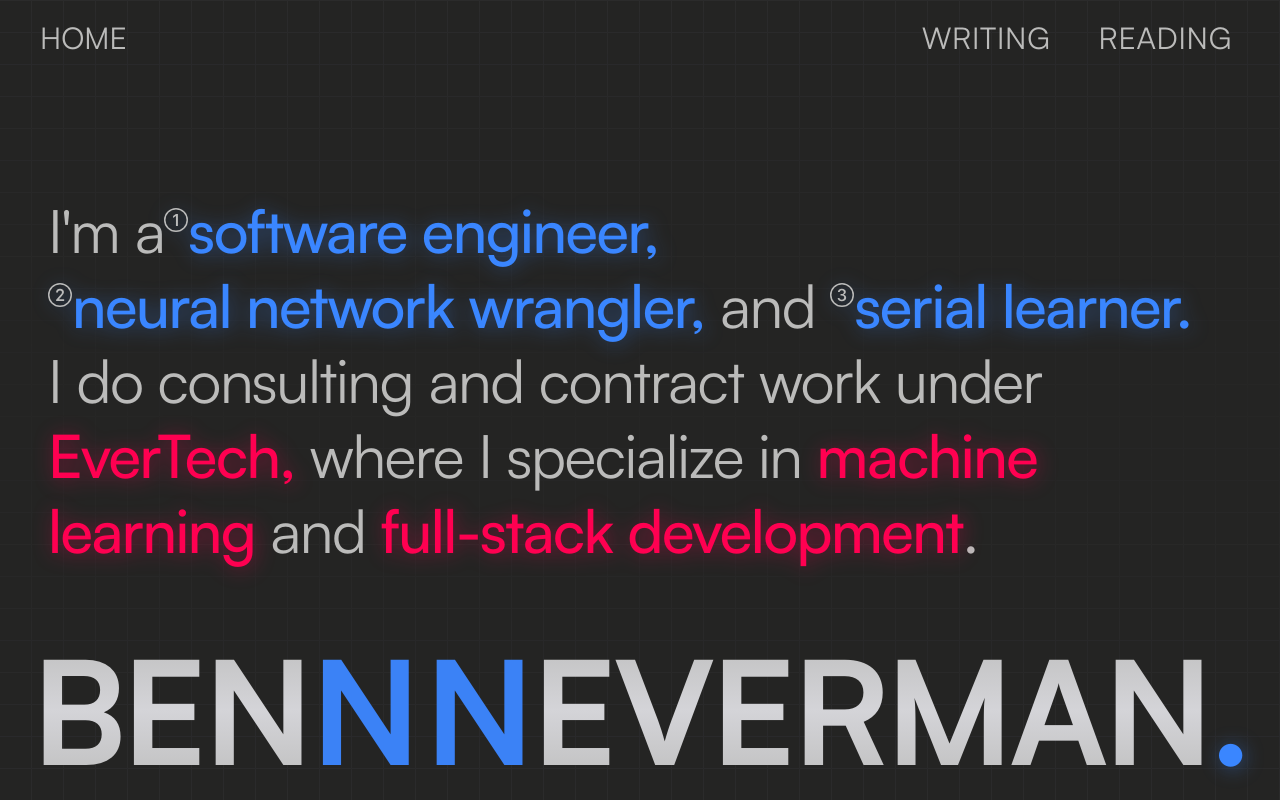
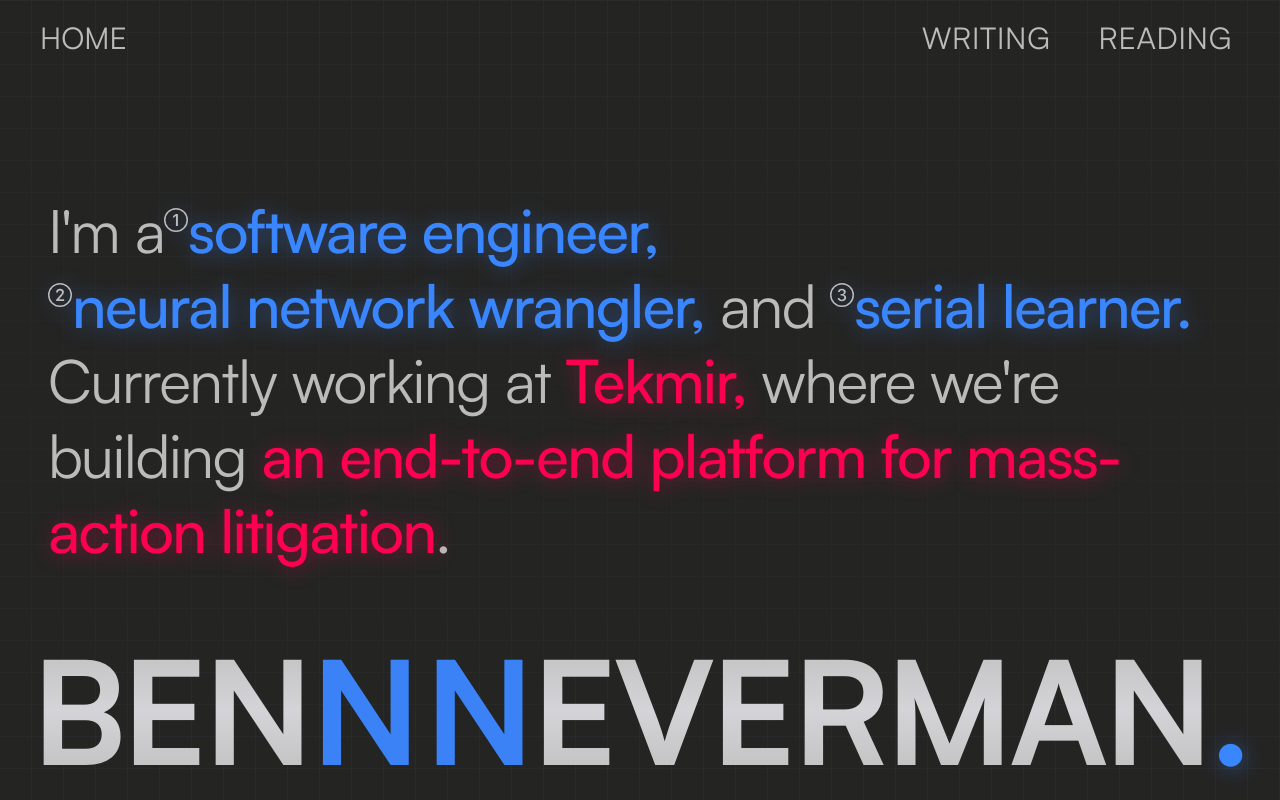
Before and after one commit to beverm2391/beneverman.com-v5, a Next.js app: page / in a window 1280 px wide. Built offline with nearby package versions, Linux system fonts and the light colour scheme.

Commit message:
style: update company reference and project description in LandingPage

```diff
--- a/core/components/Pages/Landing/LandingPage.tsx
+++ b/core/components/Pages/Landing/LandingPage.tsx
@@ -135,31 +135,28 @@
                             <motion.span
                                 variants={FADE_UP_ANIMATION_VARIANTS}
                             >
-                                I do consulting and contract work under{' '}
+                                Currently working at{' '}
                             </motion.span>{' '}
                             <motion.span
                                 className='highlight-2 font-medium'
                                 variants={FADE_UP_ANIMATION_VARIANTS}
                             >
-                                EverTech,{' '}
+                                Tekmir,{' '}
                             </motion.span>
                             <motion.span variants={FADE_UP_ANIMATION_VARIANTS}>
-                                where I specialize in{' '}
+                                where we're building{' '}
                             </motion.span>
                             <motion.span
                                 className='highlight-2 font-medium'
                                 variants={FADE_UP_ANIMATION_VARIANTS}
                             >
-                                machine learning{' '}
-                            </motion.span>
-                            <motion.span variants={FADE_UP_ANIMATION_VARIANTS}>
-                                and{' '}
+                                an end-to-end platform for {' '}
                             </motion.span>
                             <motion.span
                                 className='highlight-2 font-medium'
                                 variants={FADE_UP_ANIMATION_VARIANTS}
                             >
-                                full-stack development
+                                mass-action litigation
                             </motion.span>
                             <motion.span variants={FADE_UP_ANIMATION_VARIANTS}>
                                 .
```
